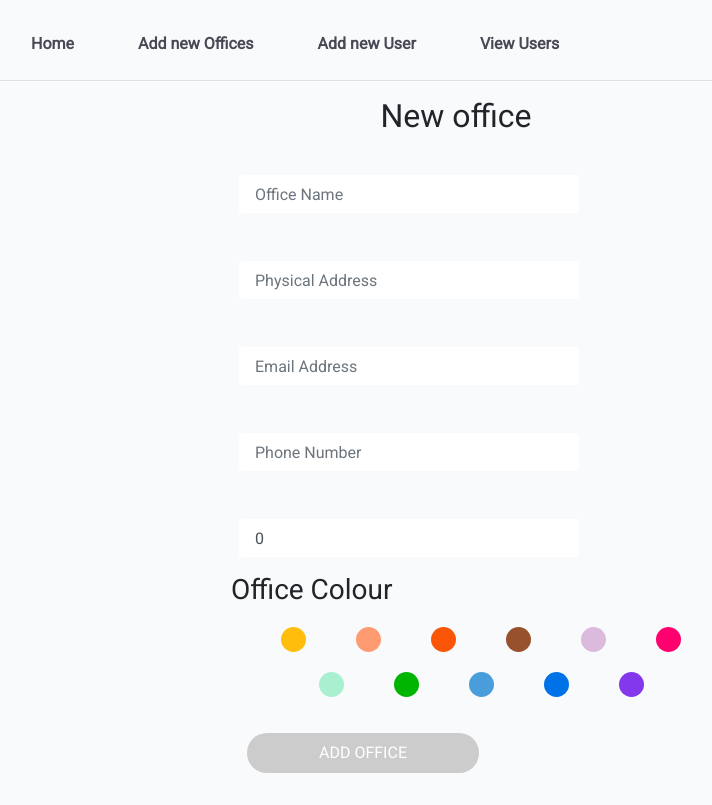
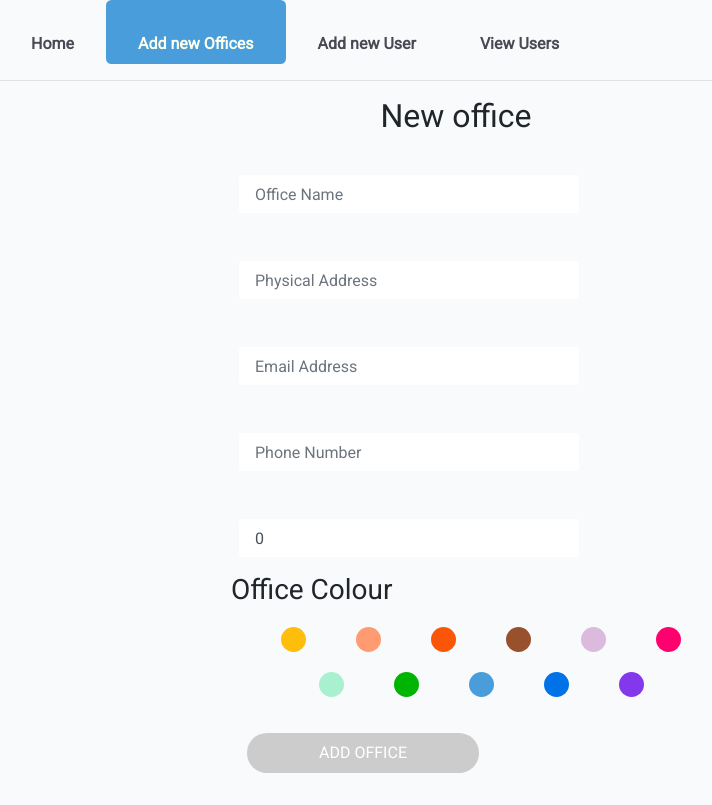
Before and after one commit to tony2tones/company-manager, an Angular app: page /add-new-office in a window 1280 px wide. Shown: the whole page, without its empty margins (89-801 px from the left). Built offline with nearby package versions, Linux system fonts and the light colour scheme.

Commit message:
fixed Nav stylings

```diff
--- a/src/app/navbar/navbar.component.css
+++ b/src/app/navbar/navbar.component.css
@@ -18,12 +18,11 @@ ul > li {
   cursor: pointer;
 }
 ul li:hover {
-  background: rgb(71, 71, 70);
+  background: #2f668d;
   color: ivory;
 }
 
 .active {
-  background: rgb(71, 71, 70);
-  font-weight: 600;
-  color: rgb(31, 31, 39);
+  background: #489dda;
+  color: ivory;
 }
--- a/src/app/navbar/navbar.component.html
+++ b/src/app/navbar/navbar.component.html
@@ -1,11 +1,10 @@
 <nav class="navBar">
   <ul>
-    <li routerLink="/">
-      <a  active-class="active">Home</a>
+    <li [routerLink]='["/"]' [routerLinkActiveOptions]="{exact:true}" routerLinkActive="active"><a>Home</a>
     </li>
-    <li routerLink="add-new-office"><a  active-class="active">Add new Offices</a></li>
-    <li routerLink="add-new-user"><a  active-class="active">Add new User</a></li>
-    <li routerLink="view-user-list"><a  active-class="active">View Users</a></li>
+    <li [routerLink]='["add-new-office"]' routerLinkActive="active"><a>Add new Offices</a></li>
+    <li [routerLink]='["add-new-user"]' routerLinkActive="active" ><a>Add new User</a></li>
+    <li [routerLink]='["view-user-list"]' routerLinkActive="active" ><a>View Users</a></li>
   </ul>
 </nav>
 <hr />
--- a/src/styles.css
+++ b/src/styles.css
@@ -27,6 +27,8 @@ button {
   background: #489dda;
   cursor: pointer;
 }
+
+/* Scroll bar styles */
 /* width */
 ::-webkit-scrollbar {
   width: 20px;
```
Also changed, not shown: src/app/app-routing.module.ts (+5 -5 lines).
